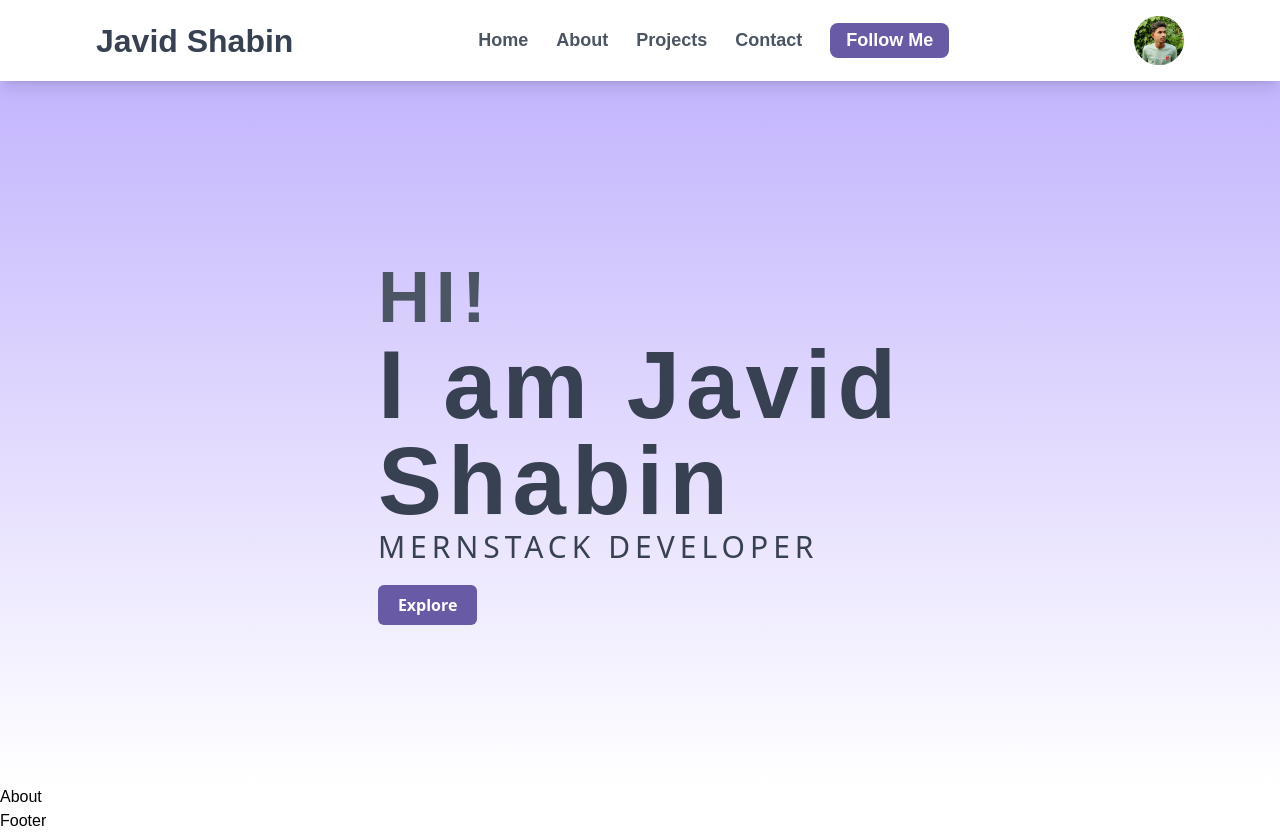
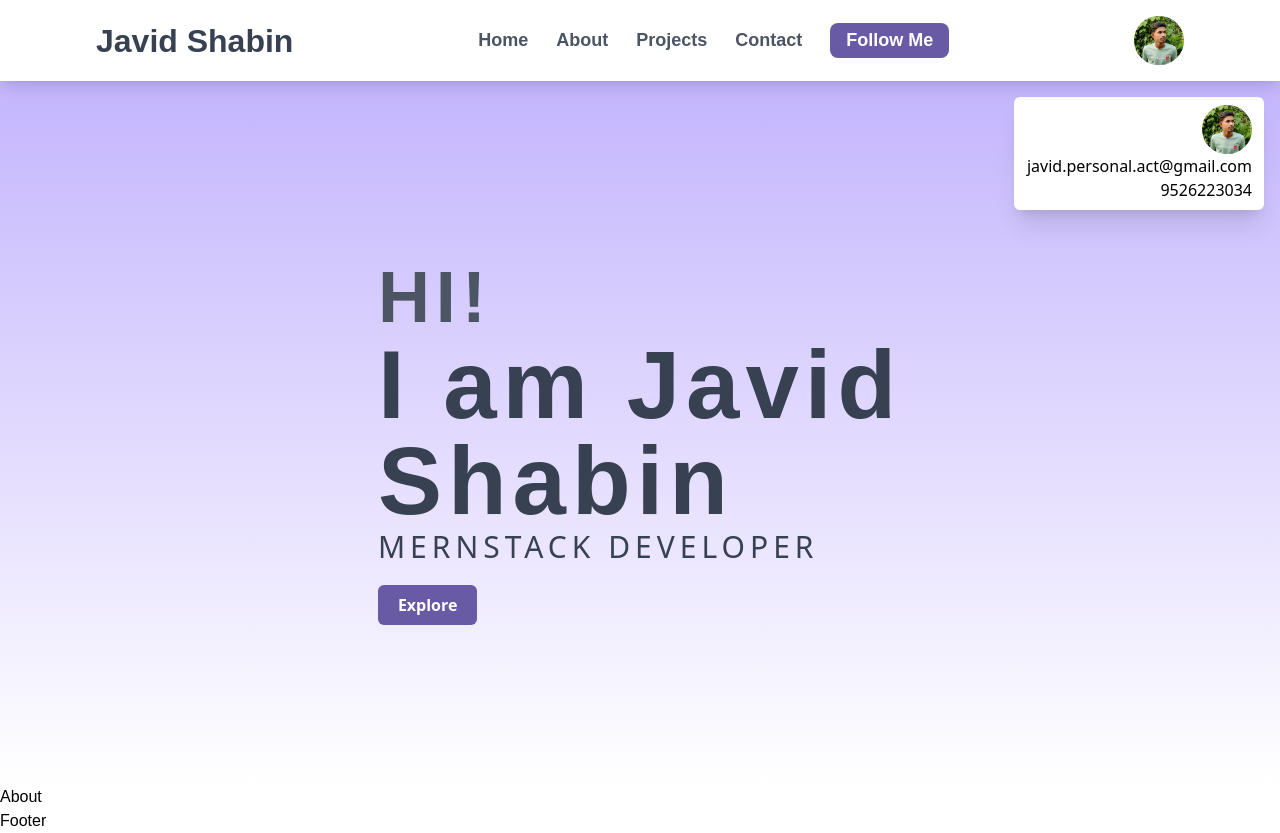
Before and after one commit to javidShabin/my-portfolio.in, a React (Vite) app: page / in a window 1280 px wide. Built offline with nearby package versions, Linux system fonts and the light colour scheme; a web font is replaced by a local one.

Commit message:
Add profile details section and install redux

```diff
--- a/package.json
+++ b/package.json
@@ -10,9 +10,11 @@
     "preview": "vite preview"
   },
   "dependencies": {
+    "@reduxjs/toolkit": "^2.2.7",
     "lucide-react": "^0.447.0",
     "react": "^18.3.1",
     "react-dom": "^18.3.1",
+    "react-redux": "^9.1.2",
     "react-router-dom": "^6.26.2"
   },
   "devDependencies": {
--- a/src/components/Header.jsx
+++ b/src/components/Header.jsx
@@ -10,6 +10,10 @@ const Header = () => {
   const toggleMenu = () => {
     setIsMenuOpen(!isMenuOpen);
   };
+
+  const showProfile = () => {
+    alert("Ready")
+  }
 
   return (
     <header className="w-full py-4 flex justify-center items-center shadow-lg sticky top-0 left-0 bg-white z-10">
@@ -40,6 +44,7 @@ const Header = () => {
         <div className="profile cursor-pointer hidden md:block">
           <div className="rounded-full">
             <img
+            onClick={showProfile}
               src={profilePic}
               className="w-[40px] md:w-[50px] rounded-full"
             />
--- a/src/pages/Hero.jsx
+++ b/src/pages/Hero.jsx
@@ -1,8 +1,22 @@
 import React from "react";
+import { profilePic } from "../assets";
 
 const Hero = () => {
   return (
-    <main className="bg-gradient-to-t from-white to-violet-300 h-[88vh] w-full flex justify-center items-center ">
+    <>
+      <main className="relative bg-gradient-to-t from-white to-violet-300 h-[88vh] w-full flex justify-center items-center ">
+        <div className="absolute top-4 right-4 bg-white w-[250px] py-2 px-3 rounded-md shadow-xl ">
+          <div className="rounded-full flex flex-col items-end text-right ">
+            <img
+              src={profilePic}
+              className="w-[40px] md:w-[50px] rounded-full "
+            />
+            <div>
+                <p>javid.personal.act@gmail.com</p>
+                <p>9526223034</p>
+            </div>
+          </div>
+        </div>
         <div className="container w-[80%] flex justify-center">
           <div>
             <h1 className="text-6xl sm:text-7xl md:text-8xl font-extrabold text-justify text-gray-700 md:tracking-[6px] ">
@@ -20,6 +34,7 @@ const Hero = () => {
           </div>
         </div>
       </main>
+    </>
   );
 };
 
```
Also changed, not shown: 1 other file (tests, documents, lock files or other folders). Lines whose indentation alone changed are shown as unchanged.
